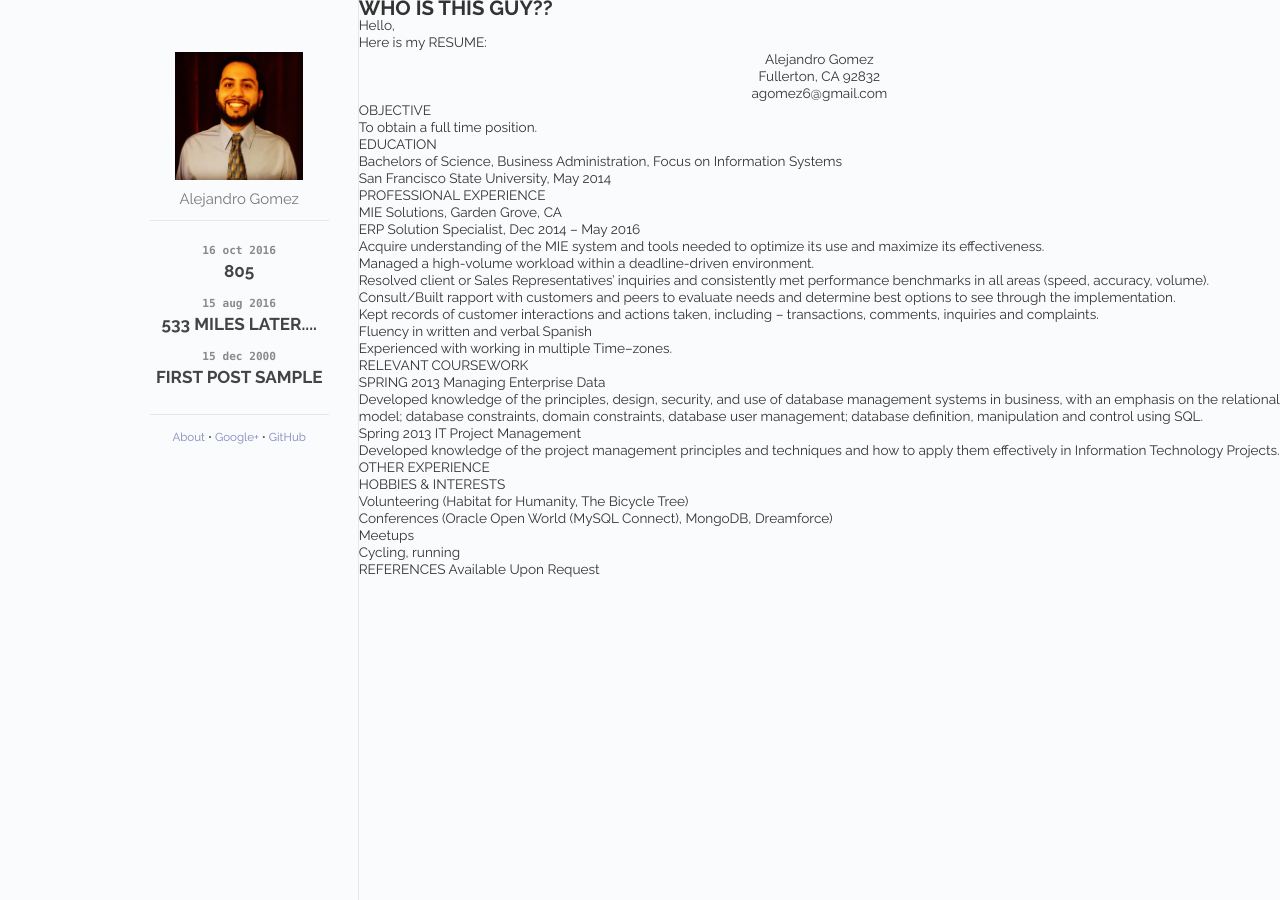
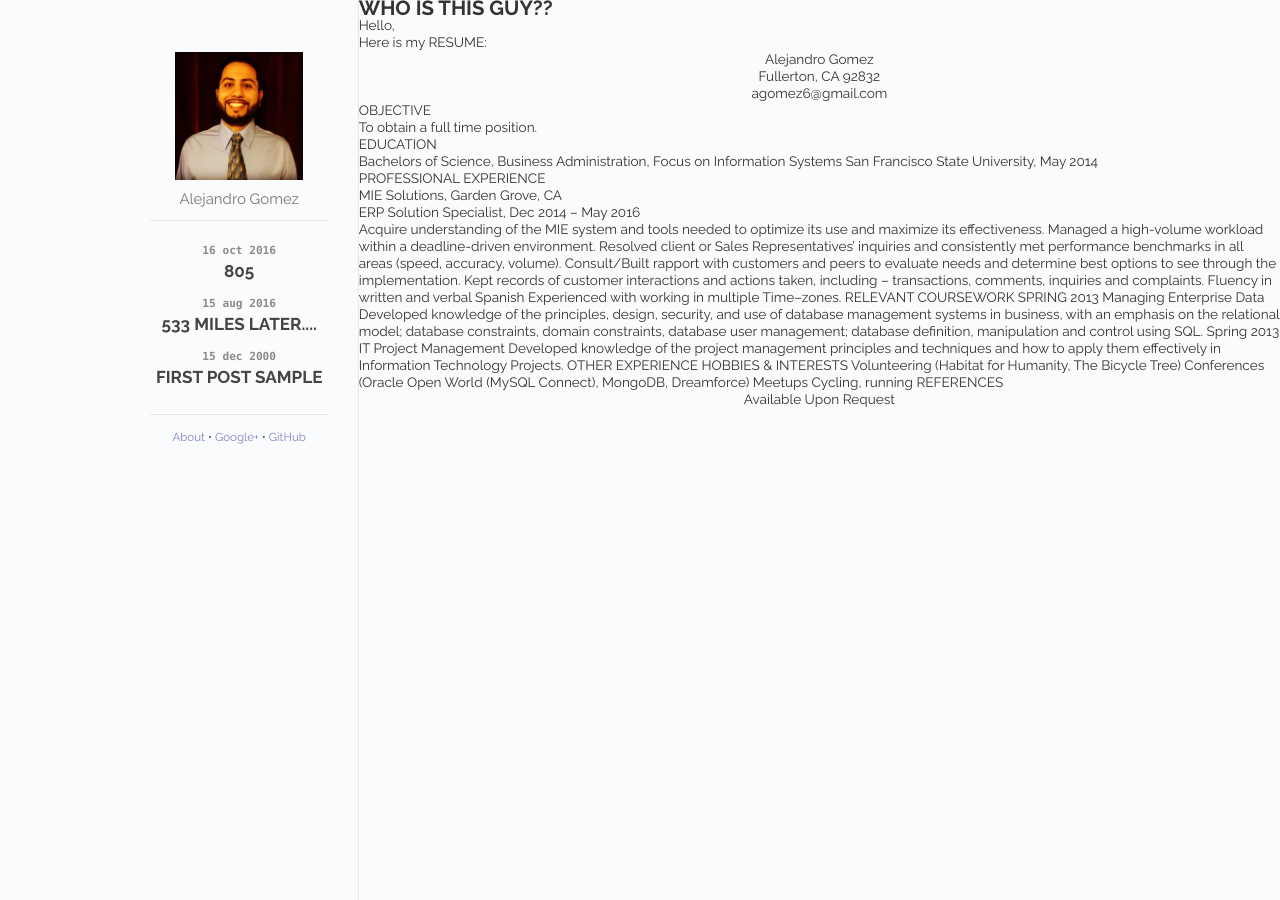
Before and after one commit to ago6/ago6.github.io, a Jekyll site: the page built from about.html, in a window 1280 px wide. Built offline with Jekyll 4.4.1, drawn with Linux system fonts in a browser that asks for light colours.

Commit message:
Update about.html

```diff
--- a/about.html
+++ b/about.html
@@ -14,40 +14,37 @@
                                          <center>Fullerton, CA 92832</center>
                                          <center>agomez6@gmail.com</center>
 
+<dl>
+<dt>OBJECTIVE</dt>
+<dd>To obtain a full time position.</dd>
+<dl>EDUCATION</dl>
+<dd>Bachelors of Science, Business Administration, Focus on Information Systems
+San Francisco State University, May 2014</dd>
+<dt>PROFESSIONAL EXPERIENCE</dt>
+<dd>MIE Solutions, Garden Grove, CA</dd>
+<dd>ERP Solution Specialist, Dec 2014 – May 2016</dd>
+Acquire understanding of the MIE system and tools needed to optimize its use and maximize its effectiveness.
+Managed a high-volume workload within a deadline-driven environment.
+Resolved client or Sales Representatives’ inquiries and consistently met performance benchmarks in all areas (speed, accuracy, volume).
+Consult/Built rapport with customers and peers to evaluate needs and determine best options to see through the implementation.
+Kept records of customer interactions and actions taken, including – transactions, comments, inquiries and complaints.
+Fluency in written and verbal Spanish
+Experienced with working in multiple Time–zones.
+RELEVANT COURSEWORK
+SPRING 2013		Managing Enterprise Data
+Developed knowledge of the principles, design, security, and use of database management systems in business, with an emphasis on the relational model; database constraints, domain constraints, database user management; database definition, manipulation and control using SQL.
+Spring 2013			IT Project Management
+Developed knowledge of the project management principles and techniques and how to apply them effectively in Information Technology Projects.
+OTHER EXPERIENCE
+HOBBIES & INTERESTS
+Volunteering (Habitat for Humanity, The Bicycle Tree)
+Conferences (Oracle Open World (MySQL Connect), MongoDB, Dreamforce)
+Meetups
+Cycling, running
+REFERENCES
+                       <center>  Available Upon Request</center>
+</dl>
 
-<p>OBJECTIVE</p>
-<p>To obtain a full time position.</p>
-<p></p>
-<p>EDUCATION</p>
-<p>Bachelors of Science, Business Administration, Focus on Information Systems</p>
-<p>San Francisco State University, May 2014</p>
-<p></p>
-<p>PROFESSIONAL EXPERIENCE</p>
-<p>MIE Solutions, Garden Grove, CA</p>
-<p>ERP Solution Specialist, Dec 2014 – May 2016</p>
-<p>Acquire understanding of the MIE system and tools needed to optimize its use and maximize its effectiveness.</p>
-<p>Managed a high-volume workload within a deadline-driven environment.</p>
-<p>Resolved client or Sales Representatives’ inquiries and consistently met performance benchmarks in all areas (speed, accuracy, volume).</p>
-<p>Consult/Built rapport with customers and peers to evaluate needs and determine best options to see through the implementation.</p>
-<p>Kept records of customer interactions and actions taken, including – transactions, comments, inquiries and complaints.</p>
-<p>Fluency in written and verbal Spanish</p>
-<p>Experienced with working in multiple Time–zones.</p>
-<p></p>
-<p>RELEVANT COURSEWORK</p>
-<p></p>
-<p>SPRING 2013		Managing Enterprise Data</p>
-<p>Developed knowledge of the principles, design, security, and use of database management systems in business, with an emphasis on the relational model; database constraints, domain constraints, database user management; database definition, manipulation and control using SQL.</p>
-<p></p>
-<p>Spring 2013			IT Project Management</p>
-<p>Developed knowledge of the project management principles and techniques and how to apply them effectively in Information Technology Projects.</p>
-<p></p>
-<p>OTHER EXPERIENCE</p>
-<p>HOBBIES & INTERESTS</p>
-<p>Volunteering (Habitat for Humanity, The Bicycle Tree) </p>
-<p>Conferences (Oracle Open World (MySQL Connect), MongoDB, Dreamforce)</p>
-<p>Meetups</p>
-<p>Cycling, running</p>
-<p>REFERENCES                          Available Upon Request</p>
 
 
 
```
